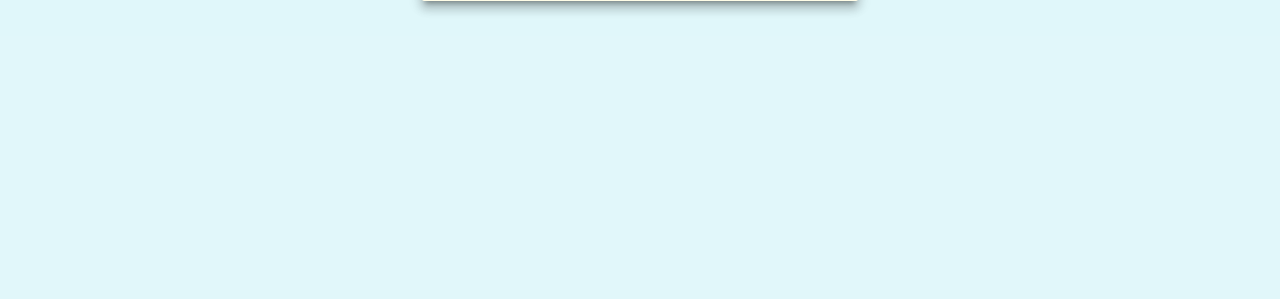
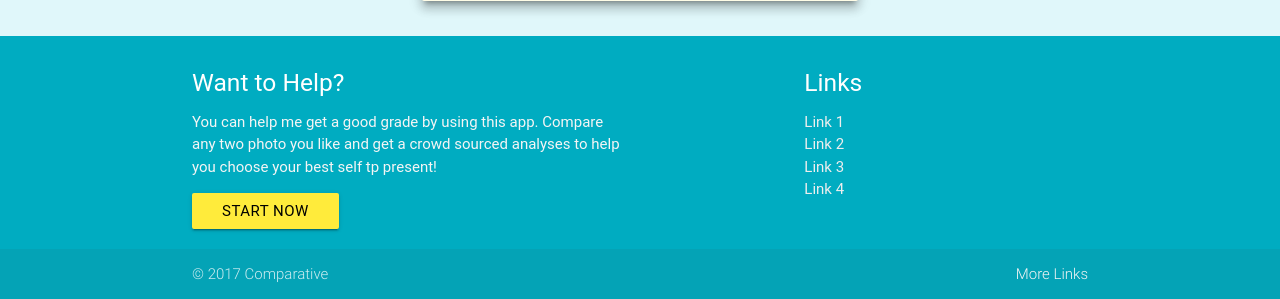
Before and after one commit to myztajay/Comparative, a Rails app: page /compares in a window 1280 px wide. Shown: the part 1168-1467 px from the top of the page. Before the commit the page ends 1181 px from the top, so only its background shows below. Run offline with Rails 7, Linux system fonts and the light colour scheme; the visitor is signed in with stand-in values (Sample User, id 1); data comes from the database, SQL or seed files in the repository; style sheets or scripts are compiled from the project's sources; some libraries are stand-ins or nearby versions; some web fonts are replaced.

Commit message:
added footer

```diff
--- a/app/views/layouts/application.html.erb
+++ b/app/views/layouts/application.html.erb
@@ -31,4 +31,31 @@
     <script src="https://cdnjs.cloudflare.com/ajax/libs/materialize/0.97.8/js/materialize.min.js"></script>
 
     </body>
+
+     <footer class="page-footer  cyan darken-1">
+          <div class="container">
+            <div class="row">
+              <div class="col l6 s12">
+                <h5 class="white-text">Want to Help?</h5>
+                <p class="grey-text text-lighten-4">You can help me get a good grade by using this app. Compare any two photo you like and get a crowd sourced analyses to help you choose your best self tp present!</p>
+                <%= link_to "Start Now", new_compare_path,  :class =>" black-text yellow waves-effect waves-light btn"%>
+              </div>
+              <div class="col l4 offset-l2 s12">
+                <h5 class="white-text">Links</h5>
+                <ul>
+                  <li><a class="grey-text text-lighten-3" href="#!">Link 1</a></li>
+                  <li><a class="grey-text text-lighten-3" href="#!">Link 2</a></li>
+                  <li><a class="grey-text text-lighten-3" href="#!">Link 3</a></li>
+                  <li><a class="grey-text text-lighten-3" href="#!">Link 4</a></li>
+                </ul>
+              </div>
+            </div>
+          </div>
+          <div class="footer-copyright">
+            <div class="container">
+            © 2017 Comparative
+            <a class="grey-text text-lighten-4 right" href="#!">More Links</a>
+            </div>
+          </div>
+        </footer>
 </html>
```
Also changed, not shown: app/views/pages/_compares.html.erb (+24 -9 lines).
